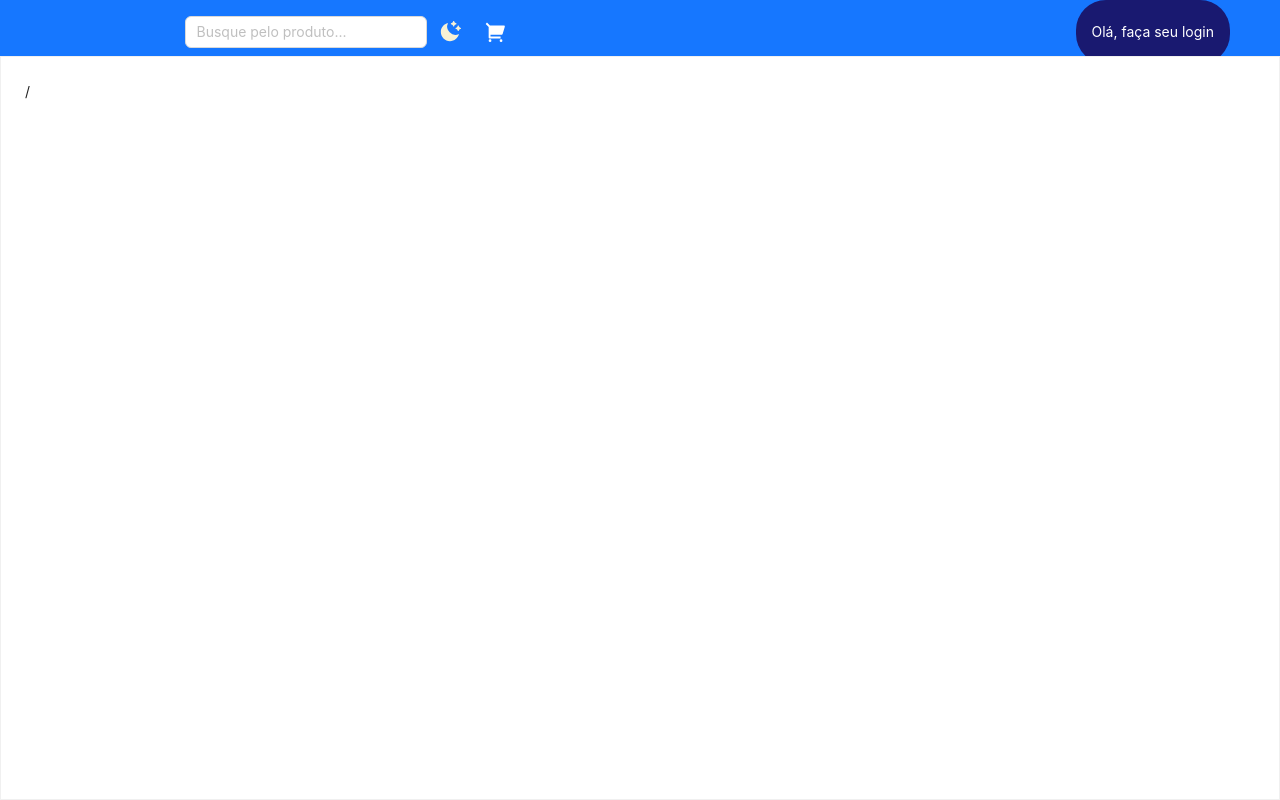
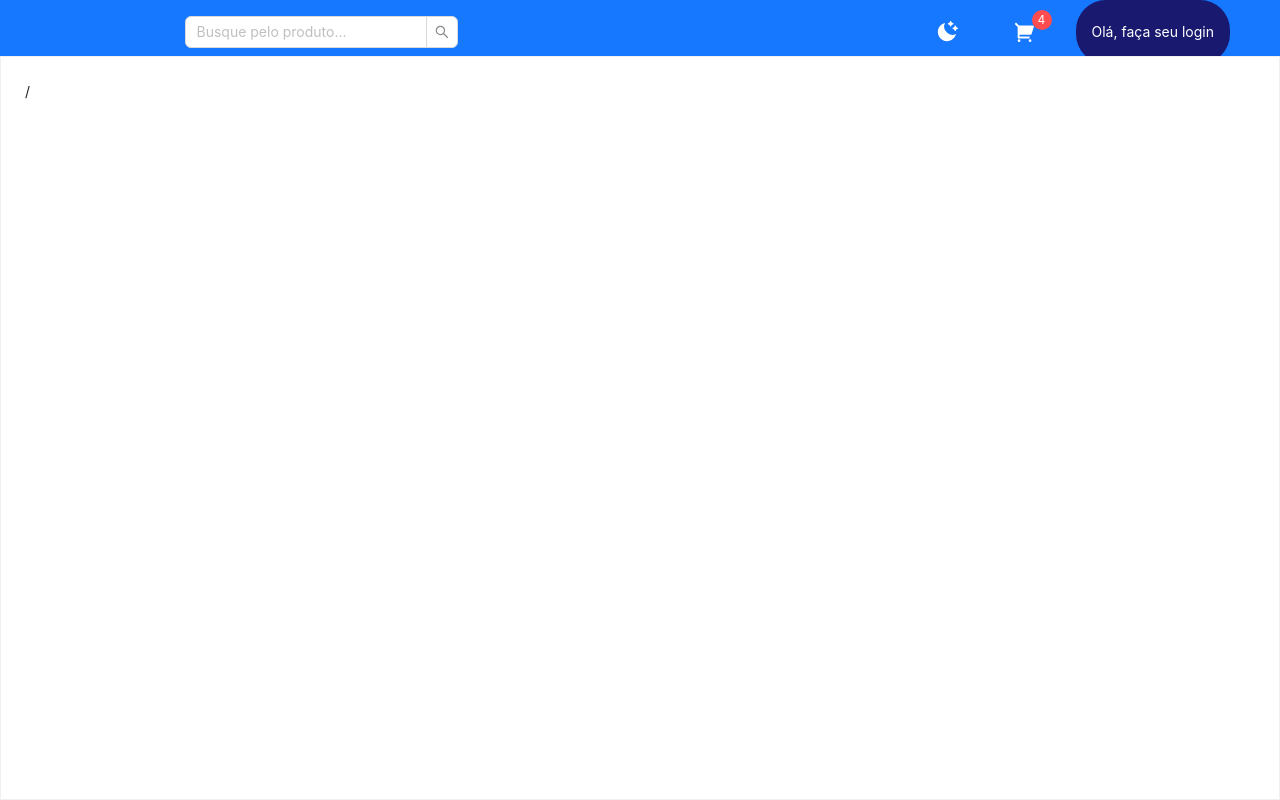
Before and after one commit to oliveragabriel/e-commerce, a React (Vite) app in the folder front-end/: page / in a window 1280 px wide. Built offline with nearby package versions, Linux system fonts and the light colour scheme.

Commit message:
feat: create shop car

```diff
--- a/front-end/src/Modal/GerenciarEndereco/GerenciarEndereco.jsx
+++ b/front-end/src/Modal/GerenciarEndereco/GerenciarEndereco.jsx
@@ -206,7 +206,6 @@ export const ModalGerenciarEndereco = ({ address, visible, closeFn }) => {
             <Form.Item
               name='pais'
               label='País'
-              hasFeedback
               required
               rules={[
                 {
--- a/front-end/src/layout/Header/Header.jsx
+++ b/front-end/src/layout/Header/Header.jsx
@@ -5,9 +5,10 @@ import {
   LogoutOutlined,
   ShoppingOutlined,
   UserOutlined,
-  HomeOutlined
+  HomeOutlined,
+  DeleteFilled
 } from '@ant-design/icons'
-import { Layout, Row, Col, Button, Menu, Tooltip, Input } from 'antd'
+import { Layout, Row, Col, Button, Menu, Tooltip, Input, Popover, Badge } from 'antd'
 import { useMemo, useState } from 'react'
 import { styled } from 'styled-components'
 import { useControleUsuarioContext } from '../../hooks/useControleUsuarioContext'
@@ -134,33 +135,75 @@ export const Header = ({ systemAtDarkMode, setSystemAtDarkMode }) => {
     <Layout.Header style={themeModeStyle}>
       <Row justify='end' gutter={[24,24]}>
         <Col style={{ display: 'flex' }} span={18}>
-          <Row justify='space-between' style={{ display: 'flex' }}>
-            <Col style={{ margin: '0px 12px' }}>
-              <Input
+          <Row justify='space-between' style={{ display: 'flex', width: '100%' }}>
+            <Col style={{ display: 'flex', alignItems: 'center', margin: '0px 12px' }}>
+              <Input.Search
                 placeholder='Busque pelo produto...'
+                onSearch={() => {}}
               />
             </Col>
-            <Col style={{ display: 'flex' }}>
-              <div onClick={() => setSystemAtDarkMode(!systemAtDarkMode)} style={{ display: 'flex', flexWrap: 'wrap', alignContent: 'center', marginRight: 12 }}>
+            <Col style={{ display: 'flex', flexWrap: 'wrap', alignContent: 'center' }}>
+              <Button type='text' onClick={() => setSystemAtDarkMode(!systemAtDarkMode)} style={{ marginRight: 12 }}>
                 {
                   systemAtDarkMode
                   ? (
                       <Tooltip title='Light Mode'>
-                        <BsSunFill style={{ fontSize: 22, color: '#F8DE7E' }}/>
+                        <BsSunFill style={{ fontSize: 22, color: '#FFFFFF' }}/>
                       </Tooltip>
                   )
                   : (
                       <Tooltip title='Dark Mode'>
-                        <RiMoonClearFill style={{ fontSize: 22, color: ' #F6F1D5 ' }} />
+                        <RiMoonClearFill style={{ fontSize: 22, color: ' #FFFFFF ' }} />
                       </Tooltip>
                   )
                 }
+              </Button>
+              <Popover
+                content={
+                  <div>
+                    {
+                    Array.from({ length: 4 }).map((_, index) => (
+                    <Row justify='space-between' key={index} style={{ borderBottom: '1px solid rgb(216, 220, 214)', margin: '8px 0px', padding: '10px 0px' }}>
+                      <Col>
+                        <div style={{ width: 156 }}>
+                          Notebook Acer 5000 uashusahuh ashuhasuh
                         </div>
+                      </Col>
+                      <Col style={{ display: 'flex', alignItems: 'center' }}>
+                          R$ 455.00
+                      </Col>
+                      <Col style={{ display: 'flex', alignItems: 'center' }}>
+                        <Button type='text' title='Remover' onClick={() => {}}>
+                          <DeleteFilled style={{ color: '#ff4d4f' }} />
+                        </Button>
+                      </Col>
+                    </Row>
+                    ))
+                    }
+                    <div style={{ display: 'flex' }}>
+                      <div style={{ fontWeight: 600 }}>Valor Total da Compra:</div>
+                      <div style={{ marginLeft: 16 }}>R$ 545</div>
+                    </div>
+                    <div style={{ margin: '12px' }}>
+                      <Button type='primary' style={{ width: 268 }}>
+                        Concluir Pedido
+                      </Button>
+                    </div>
+                  </div>
+                }
+                trigger="click"
+                arrow={false}
+              >
                   <div style={{ display: 'flex', flexWrap: 'wrap', alignContent: 'center', marginLeft: 12 }}>
                   <Tooltip title='Carrinho de Compras'>
+                    <Badge count={4} style={{color: '#FFFFFF', marginTop: 4, marginRight: 10, boxShadow: 'none'}}>
+                      <Button type='text'>
                         <RiShoppingCart2Fill style={{ fontSize: 22, color: '#FFFFFF' }}/>
+                      </Button>
+                    </Badge>
                   </Tooltip>
                   </div>
+              </Popover>
             </Col>
           </Row>
         </Col>
```
Lines whose indentation alone changed are shown as unchanged.
